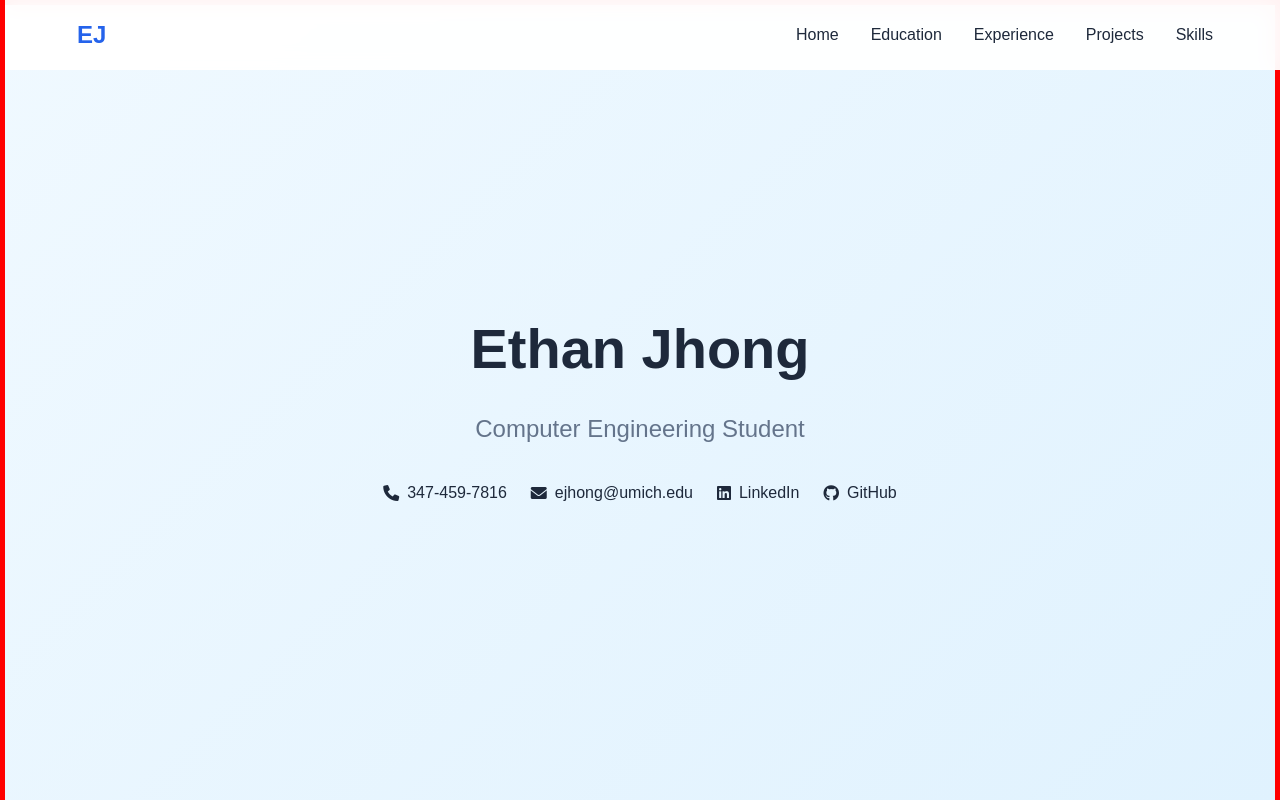
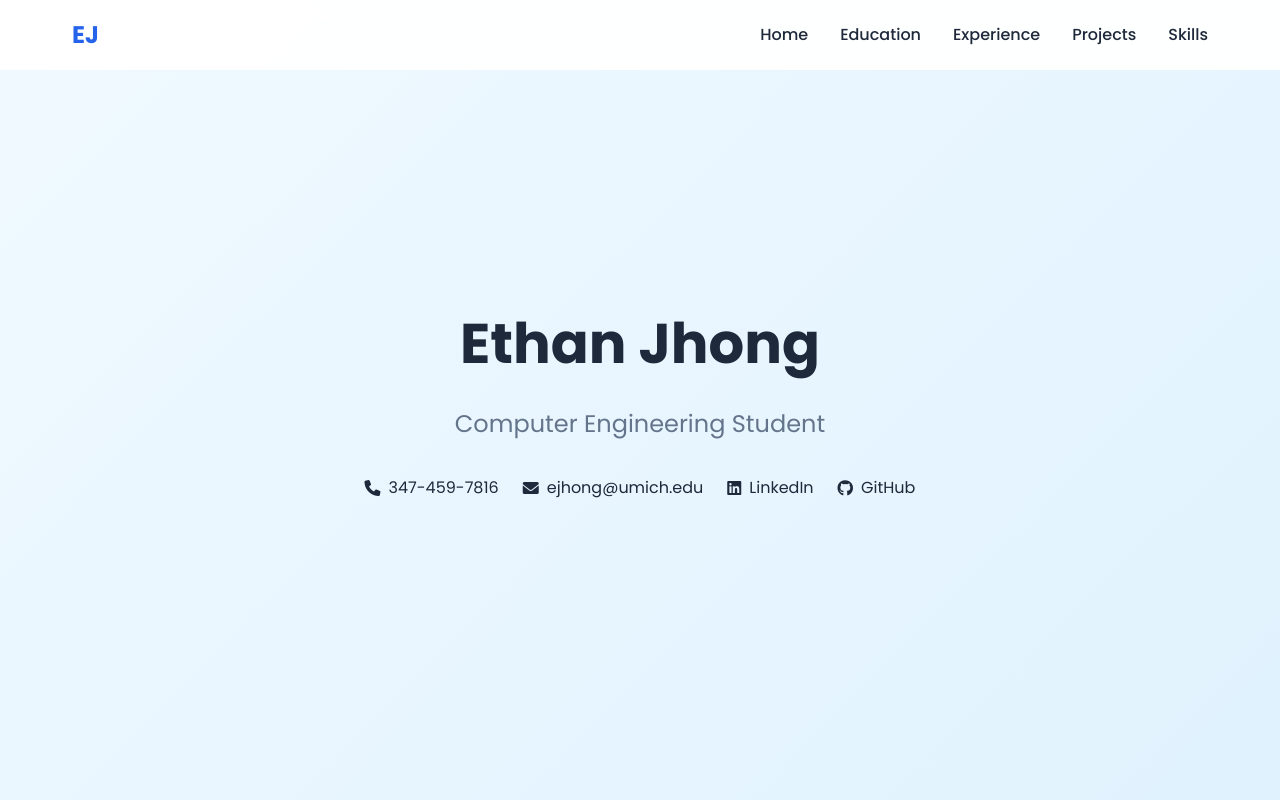
Before and after one commit to ejhon1116/ejhong.github.io, a plain HTML site: page index.html in a window 1280 px wide. Shown: the top 800 px of the page. Drawn offline with nearby package versions, Linux system fonts and the light colour scheme.

Commit message:
rewrote website

```diff
--- a/styles.css
+++ b/styles.css
@@ -1,6 +1,3 @@
-body {
-    border: 5px solid red;
-}
 @import url('https://fonts.googleapis.com/css2?family=Poppins:wght@300;400;500;600;700&display=swap');
 
 :root {
```
